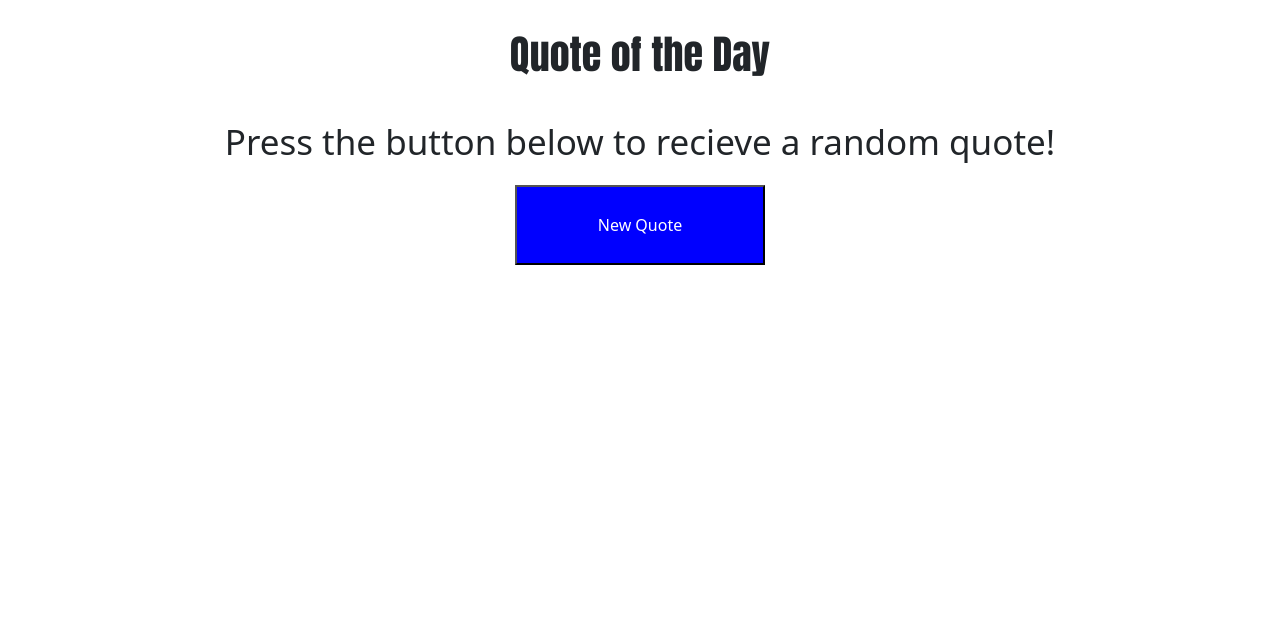
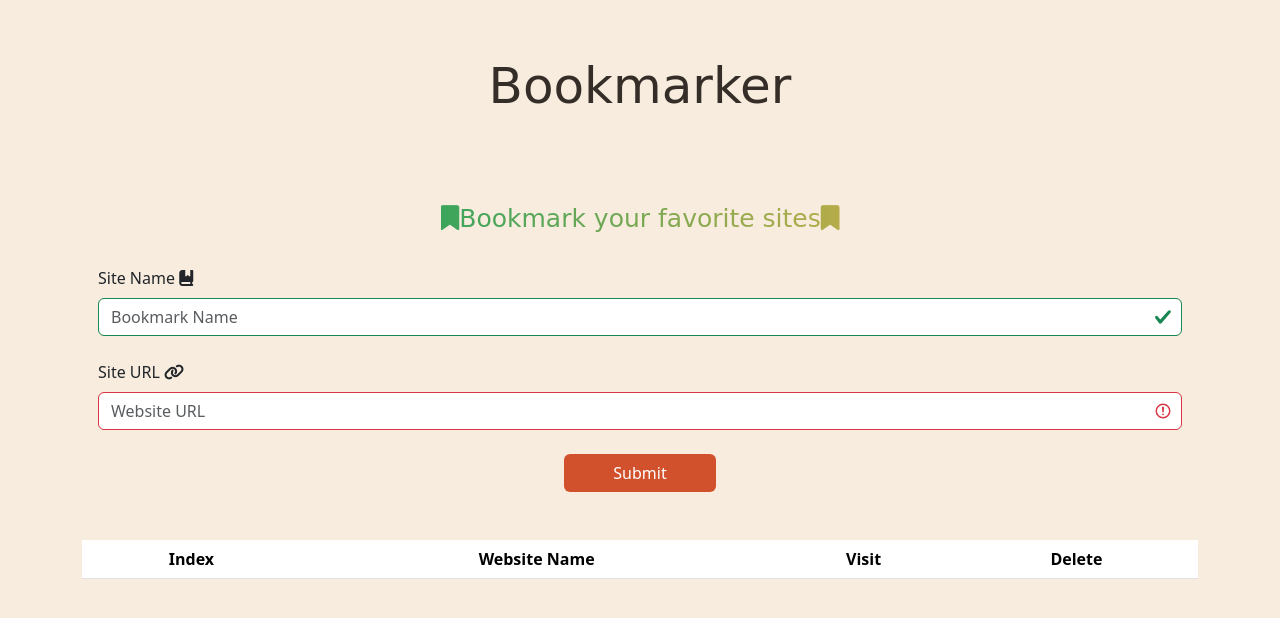
Before and after one commit to 2sl2m/Ass02-js, a plain HTML site: page index.html in a window 1280 px wide. Drawn offline with Linux system fonts and the light colour scheme.

Commit message:
first commit

```diff
--- a/css/style.css
+++ b/css/style.css
@@ -1,22 +1,31 @@
-h1{
-    text-align: center;
-  padding:30px;
-  font-size: 200px;
-  font-family: Impact;
+.bookmark h2{
+  font-family: "Righteous", cursive;
+  font-size: 25px;
+  background-image: linear-gradient(to right, #3ca55c, #b5ac49);
+  -webkit-background-clip: text;
+  -webkit-text-fill-color: transparent;
+}
+
+.py-2{
+  text-align: center;
+  padding-top: 8px!important;
+  padding-bottom: 8px!important;
+  font-size: 50px;
+  font-family: "Pacifico", cursive;
+  color: #352e28;
 
 }
 
-p{
-    font-size: 35px;
+section{
+  min-height: 100vh;
+  background-color: #f7ecde;
 }
 
-button{
-    width: 250px;
-    height: 80px;
-    background-color: blue;
-    color: white;
+#submitBtn{
+  background-color: #d1512d;
+  color: white;
 }
-
-button:hover{
-  background-color: green;
+#submitBtn:hover {
+  color: white;
+  background-color: rgb(172, 101, 101);
 }
--- a/index.html
+++ b/index.html
@@ -9,15 +9,49 @@
 </head>
 <body>
 
-        <div  class="text-center">
-            <h1>Quote of the Day</h1>
-            <p>Press the button below to recieve a random quote!</p>
+    <section class=" py-5  position-relative">
+        <div class="container d-flex flex-column justify-content-center align-items-center">
+          <h1 class="py-2  position-relative">Bookmarker</h1>
+          <div class="bookmark w-100 p-3 py-4 mt-5 d-flex flex-column justify-content-center align-items-center gap-4" >
+            <h2>
+              <i class="fa-solid fa-bookmark"></i>Bookmark your favorite sites<i class="fa-solid fa-bookmark"></i>
+            </h2>
 
-            <button  onclick="getInputsData();">New Quote</button>
-            <p id="demo"></p>
 
+     <!-- ///////////////////////////////////////////////////////////////////////////////////////////////////// -->
+            <div class="site-name w-100 ">
+              <label for="bookmarkName" class="pb-2 "> Site Name</label >
+                <i class="fa-solid fa-book-bookmark pe-2"></i>
+              <input type="text" placeholder="Bookmark Name"  class="form-control is-valid"  id="bookmarkName" />
+            </div>
+       <!-- /////////////////////////////////////////////////////////////////////// -->
+            <div class="site-url w-100 ">
+              <label for="bookmarkURL" class="pb-2 ">Site URL</label>
+                 <i class="fa-solid fa-link pe-2"></i>
+              <input type="url" placeholder="Website URL" class="form-control is-invalid"  id="bookmarkURL" /> </div>
+            <button       onclick="getinputDatd()"   class="btn btn-submit px-5" id="submitBtn">Submit</button>
+          </div>
+
+
+<!-- /////////////////////////////////////////////////////////////////////////////////////////// -->
+
+          <table class="table mt-4 text-center bg-light">
+            <thead>
+              <th class="text-capitalize">index</th>
+              <th class="text-capitalize">Website Name</th>
+              <th class="text-capitalize">Visit</th>
+              <th class="text-capitalize" >Delete</th>
+            </thead>
+            <tbody id="body">
+
+
+
+
+
+            </tbody>
+          </table>
         </div>
-
+    </section>
 
     <script src="js/bootstrap.bundle.min.js"></script>
     <script src="js/main.js"></script>
--- a/js/main.js
+++ b/js/main.js
@@ -1,10 +1,61 @@
-var coments = ["Hello, world!", "I love coding!", "JavaScript is awesome!"
-];
+
+
+ var bookmarkName = document.getElementById('bookmarkName')
+ var bookmarkURL = document.getElementById('bookmarkURL')
+
+var bookmarklist=[]
+if (localStorage.getItem('bookmark')!=null){
+    bookmarklist=JSON.parse(localStorage.getItem('bookmark'))
+displaybookmark()
+}
 
 
 
+function getinputDatd(){
+  var  bookmark ={
+    Name :bookmarkName.value,
+    URl : bookmarkURL.value
+  }
+
+  bookmarklist.push(bookmark)
+  localStorage.setItem('bookmark',JSON.stringify( bookmarklist))
+  displaybookmark()
+  clear()
+}
+
+ function displaybookmark(){
+    var mark=``
+  for (i=0 ; i < bookmarklist.length;i++){
+    mark +=`
+    <tr>
+    <td>${i}</td>
+    <td>${bookmarklist[i].Name}</td>
+    <td>${bookmarklist[i].URl}</td>
+
+    <td>    <button class="btn btn-delete pe-2 bg-danger"   onclick="Delate(${i})" data-index="">
+     <i class="fa-solid fa-trash-can"></i>  Delete </button>
+ </td>
 
 
-function getInputsData(){
-   document.getElementById("demo").textContent= coments
-}
+ </tr>
+`
+  }
+
+   document.getElementById('body').innerHTML= mark
+ }
+
+function clear(){
+
+    bookmarkName.value= ""
+    bookmarkURL.value = ""
+ }
+
+
+ function Delate(index){
+
+    bookmarklist.splice(index,1)
+  localStorage.setItem('bookmark',JSON.stringify( bookmarklist))
+
+    displaybookmark()
+
+ }
```
